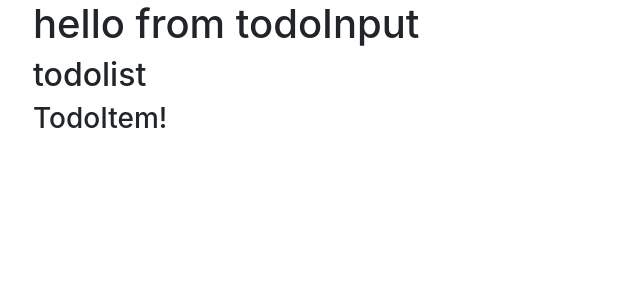
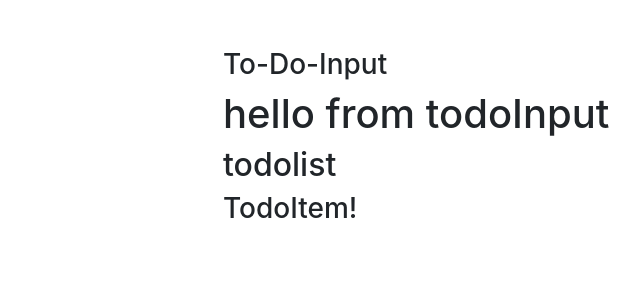
Before and after one commit to joesummerhayes/todo-list, a React (Create React App) app: page / in a window 1280 px wide. Shown: the top 300 px of the page, without its empty margins (52-692 px from the left). Built offline with nearby package versions, Linux system fonts and the light colour scheme.

Commit message:
added helper functions

```diff
--- a/src/App.js
+++ b/src/App.js
@@ -3,16 +3,62 @@
 import 'bootstrap/dist/css/bootstrap.min.css';
 import Todolist from './components/TodoList';
 import TodoInput from './components/TodoInput';
-import TodoItem from './components/TodoItem';
+
 
 //this is a new changee
 class App extends Component {
+  state = {
+    items: [{ id: 1, title: "wake up" }, { id: 2, title: "make breakfast" }],
+    id: uuid(),
+    item: '',
+    editItem: false,
+
+  };
+
+  handleChange = (e) => {
+    console.log('handle change')
+  };
+
+  handleSubmit = (e) => {
+    console.log('handle Submit')
+  };
+
+  clearList = () => {
+    console.log('clear list')
+  };
+
+  handleEdit = (id) => {
+    console.log(`handle edit ${id}`)
+  };
+
+  handleDelete = (id) => {
+    console.log(`handle edit ${id}`)
+  }
+
+
   render() {
+
+
     return (
       <div className="container">
-        <TodoInput />
-        <Todolist />
+        <div className="row">
+          <div className="col-10 mx-auto col-md-8 mt-5">
+            <h3 className="text-capitalize text-centre">
+              to-do-input
+          </h3>
+            <TodoInput
+              item={this.state.item}
+              handleChange={this.handleChange}
+              handleSubmit={this.handleSubmit}
+              editItem={this.state.editItem}
+            />
+            <Todolist />
+          </div>
+        </div>
       </div>
+
+
+
     )
   }
 }
```
